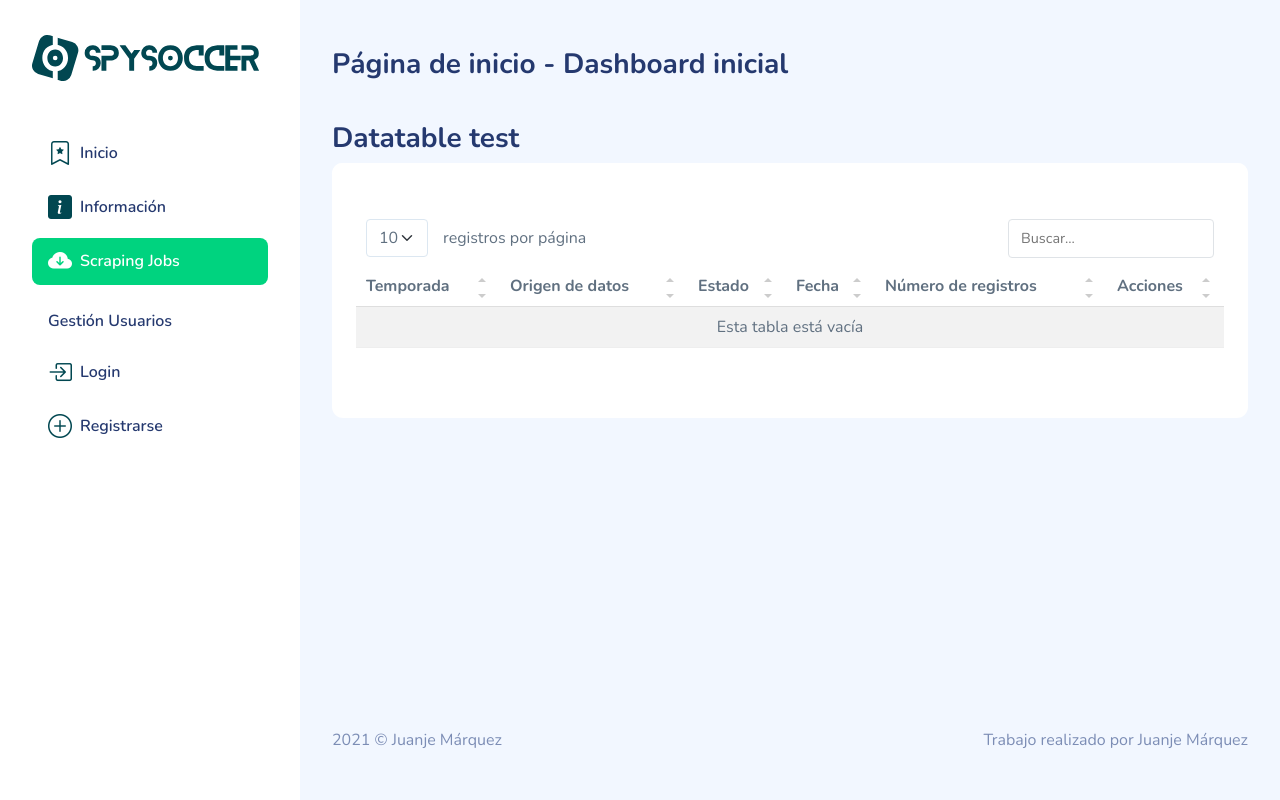
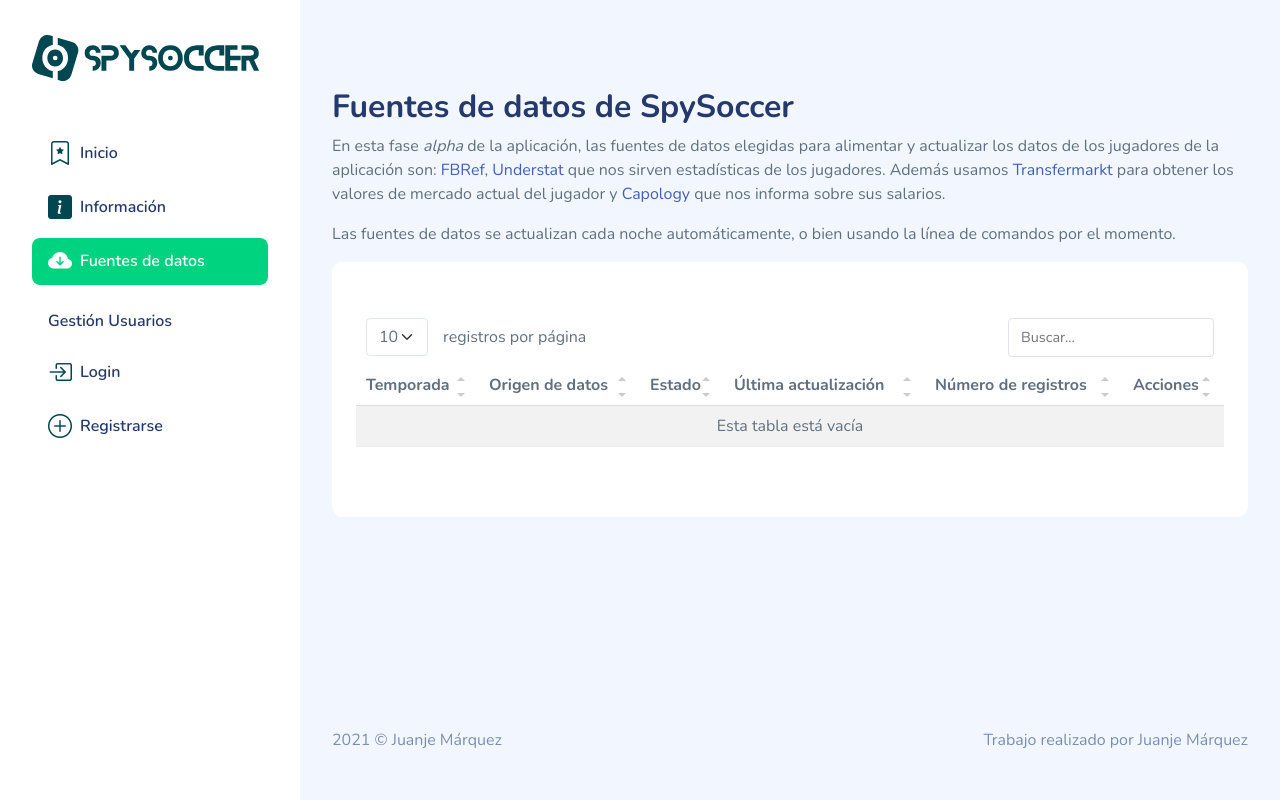
Before and after one commit to jmarqu18/spysoccer, a Django app: page /external_data/ in a window 1280 px wide. Run offline with Django 4.2, Linux system fonts and the light colour scheme; data that the repository does not hold is empty; parts of the project's set-up code (start-up, migrations or seed data) failed here and were passed over; some libraries are stand-ins or nearby versions.

Commit message:
Finished frontend ScrapeJob List

```diff
--- a/scrapes/urls.py
+++ b/scrapes/urls.py
@@ -1,5 +1,4 @@
 # scrapes/urls.py
-from django import views
 from django.urls import path
 
 from .views import ScrapesListView, ScrapesDetailView, scrapejob_csv
--- a/templates/_sidebar.html
+++ b/templates/_sidebar.html
@@ -31,7 +31,7 @@
                 <li class="{% active 'scrapes_list' %} sidebar-item">
                     <a href="{% url 'scrapes_list' %}" class='sidebar-link'>
                         <i class="bi bi-cloud-arrow-down-fill"></i>
-                        <span>Scraping Jobs</span>
+                        <span>Fuentes de datos</span>
                     </a>
                 </li>
                 {% block content %}
--- a/templates/scrapes/scrapejob_list.html
+++ b/templates/scrapes/scrapejob_list.html
@@ -8,10 +8,21 @@
 
 
 {% block content %}
+
 <div class="page-heading">
     <div class="page-title">
         <div class="row">
-            <h3>Datatable test</h3>
+            {% block titular %}{% endblock titular %}
+            <h2>Fuentes de datos de SpySoccer</h2>
+            <p>En esta fase <i>alpha</i> de la aplicación, las fuentes de datos elegidas para alimentar y actualizar los
+                datos de los jugadores de la aplicación
+                son: <a href="https://fbref.com/en/">FBRef</a>, <a href="https://understat.com/">Understat</a> que nos
+                sirven estadísticas de los jugadores. Además usamos <a
+                    href="https://www.transfermarkt.com/">Transfermarkt</a> para obtener los
+                valores de mercado actual del jugador y <a href="https://www.capology.com/">Capology</a> que nos informa
+                sobre sus salarios.</p>
+            <p>Las fuentes de datos se actualizan cada noche automáticamente, o bien usando la línea de
+                comandos por el momento.</p>
         </div>
     </div>
     <section class="section">
@@ -26,7 +37,7 @@
                             <th>Temporada</th>
                             <th>Origen de datos</th>
                             <th>Estado</th>
-                            <th>Fecha</th>
+                            <th>Última actualización</th>
                             <th>Número de registros</th>
                             <th>Acciones</th>
                         </tr>
@@ -40,7 +51,7 @@
                             <td>{{ scrapes.completed_date }}</td>
                             <td>{{ scrapes.number_players }}</td>
                             <td><a href="{% url 'scrapejob_csv' pk=scrapes.pk origin=scrapes.origin %}"><i
-                                        class="bi bi-file-earmark-arrow-down-fill"></i></a></td>
+                                        class="bi bi-file-earmark-arrow-down-fill"></i> CSV</a></td>
                         </tr>
                         {% endfor %}
                     </tbody>
```
